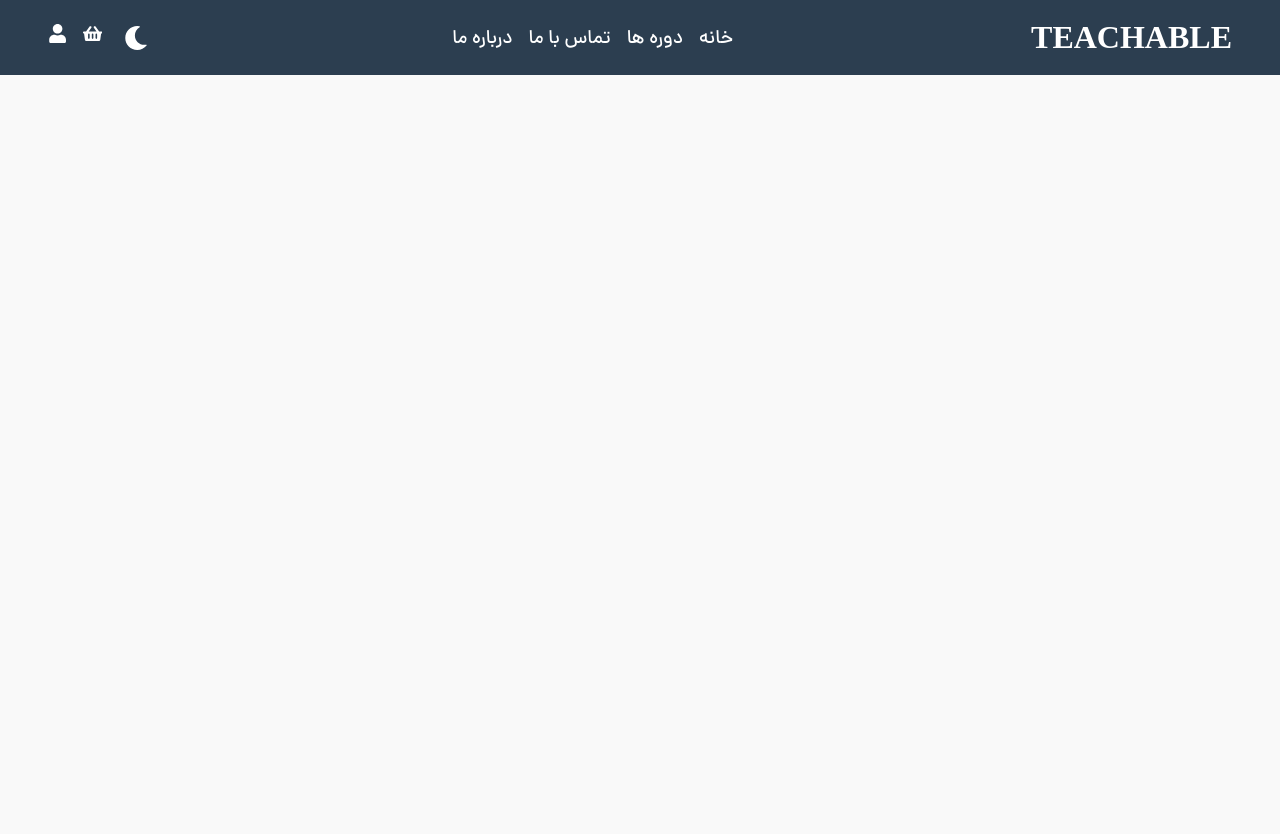
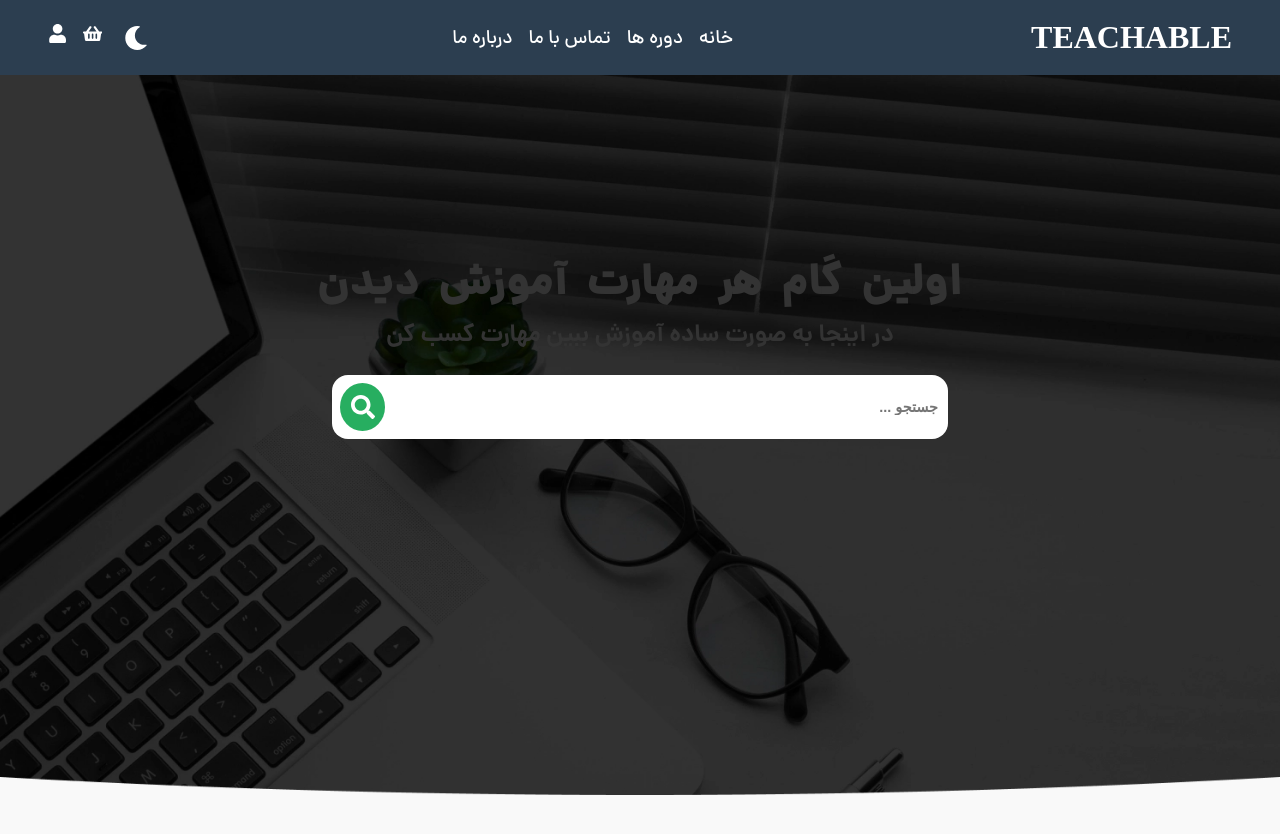
Before and after one commit to mohammadmehdidalvandii/teachable-frontend, a Next.js app: page / in a window 1280 px wide. Shown: the top 834 px of the page. Before the commit the page ends 800 px from the top, so only its background shows below. Built offline with nearby package versions, Linux system fonts and the light colour scheme.

Commit message:
created hero section

```diff
--- a/src/app/page.js
+++ b/src/app/page.js
@@ -1,10 +1,13 @@
 import Navbar from '@/components/modules/Navbar/Navbar'
+import Hero from '@/components/template/index/Hero/Hero'
 import React from 'react'
 
 function home() {
   return (
     <>
       <Navbar/>
+      <Hero/>
+      <br /><br /><br />
     </>
   )
 }
--- /dev/null
+++ b/src/components/template/index/Hero/Hero.js
@@ -0,0 +1,22 @@
+ import React from 'react';
+import style from './Hero.module.css';
+import { FaSearch } from 'react-icons/fa';
+
+ function Hero() {
+   return (
+     <section className={style.hero}>
+        <div className="container">
+            <div className={style.hero_content}>
+              <h2 className={style.hero_title}>اولین گام هر مهارت آموزش دیدن</h2>
+              <p className={style.hero_paraph}>در اینجا به صورت ساده آموزش ببین مهارت کسب کن</p>
+              <div className={style.hero_search}>
+                <input type="text" placeholder='جستجو ...'/>
+                <button><FaSearch/></button>
+              </div>
+            </div>
+        </div>
+     </section>
+   )
+ }
+
+ export default Hero
--- /dev/null
+++ b/src/components/template/index/Hero/Hero.module.css
@@ -0,0 +1,71 @@
+.hero{
+    display: block;
+    width: 100%;
+    background: url('../../../../../public/assets/images/hero-section.webp');
+    background-position: center;
+    background-repeat: no-repeat;
+    background-size: cover;
+    height: 90vh;
+    container-type:inline-size;
+}
+@container (min-width: 768px){
+    .hero{
+     background: url('../../../../../public/assets/images/hero.webp');
+    background-position: center;
+    background-repeat: no-repeat;
+    }
+}
+.hero_content{
+    display: block;
+    text-align: center;
+    margin-top: 11rem;
+}
+.hero_content .hero_title{
+    display: block;
+    font-family: var(--font-danaBlack);
+    font-size: 2.7rem;
+    word-spacing: 10px;
+}
+.hero_content .hero_paraph{
+    display: block;
+    font-family: var(--font-danaBold);
+    font-size: 1.5rem;
+    margin-top: -2rem;
+}
+.hero_content .hero_search{
+    display: flex;
+    align-items: center;
+    margin: 0 auto;
+    max-width: 600px;
+    height: 3rem;
+    background-color: var(--white);
+    border-radius: 1rem;
+    padding: 0.5rem;
+}
+.hero_search input{
+    width: 100%;
+    height: 100%;
+    outline: none;
+    border: none;
+    background-color: unset;
+    font-size: 0.9rem;
+    font-weight: 700;
+}
+.hero_search button{
+    display: flex;
+    align-items: center;
+    justify-content: center;
+    font-size: 1.5rem;
+    width: 3rem;
+    height: 3rem;
+border-radius: 50%;
+outline: none;
+border: none;
+color: var(--white);
+background-color: var(--success-color);
+cursor: pointer;
+transition: all 0.4s linear;
+}
+.hero_search button:hover{
+    color: var(--primary-color);
+}
```
Also changed, not shown: public/assets/images/hero-section.webp (added), public/assets/images/hero.webp (added).
